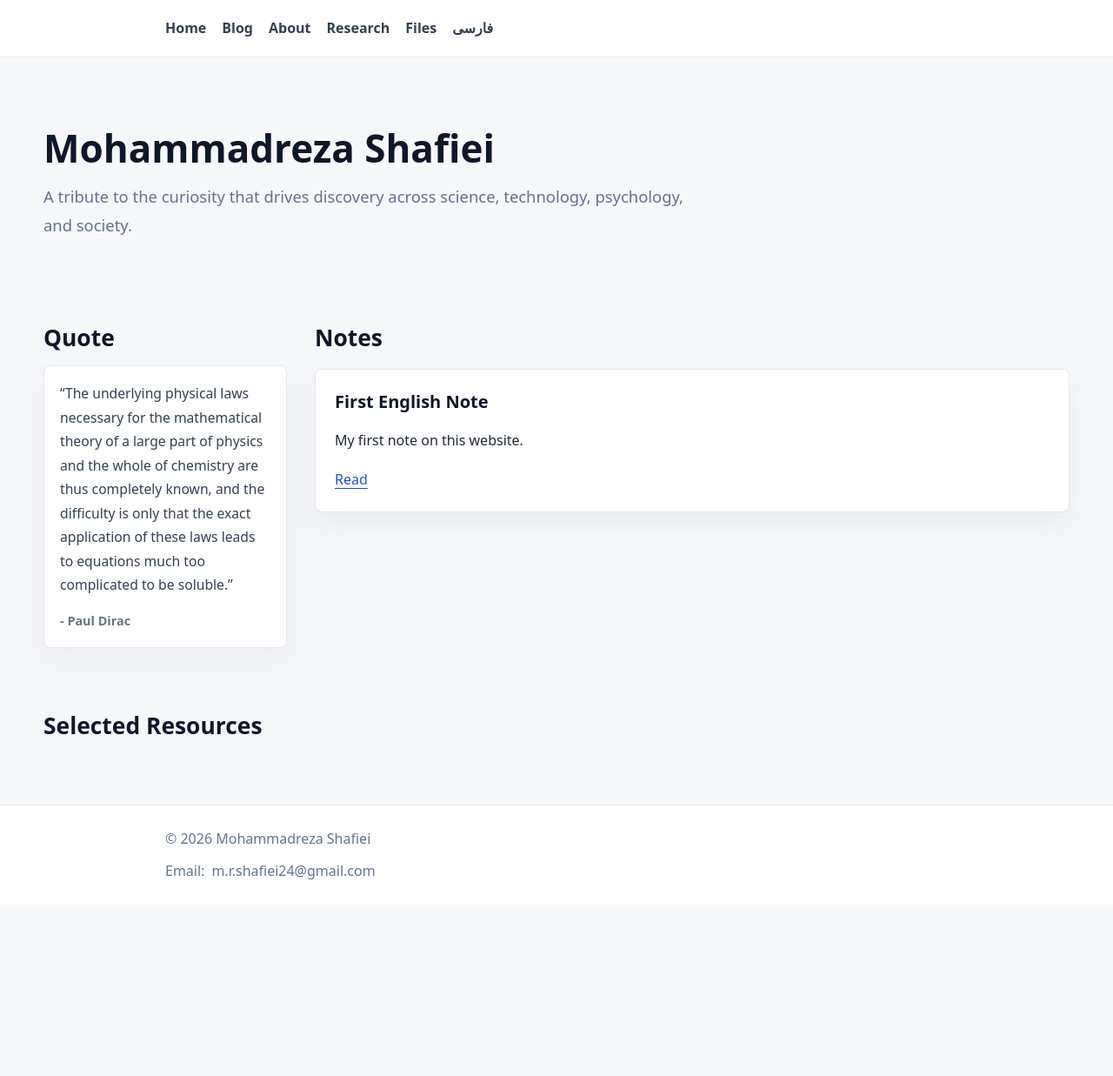
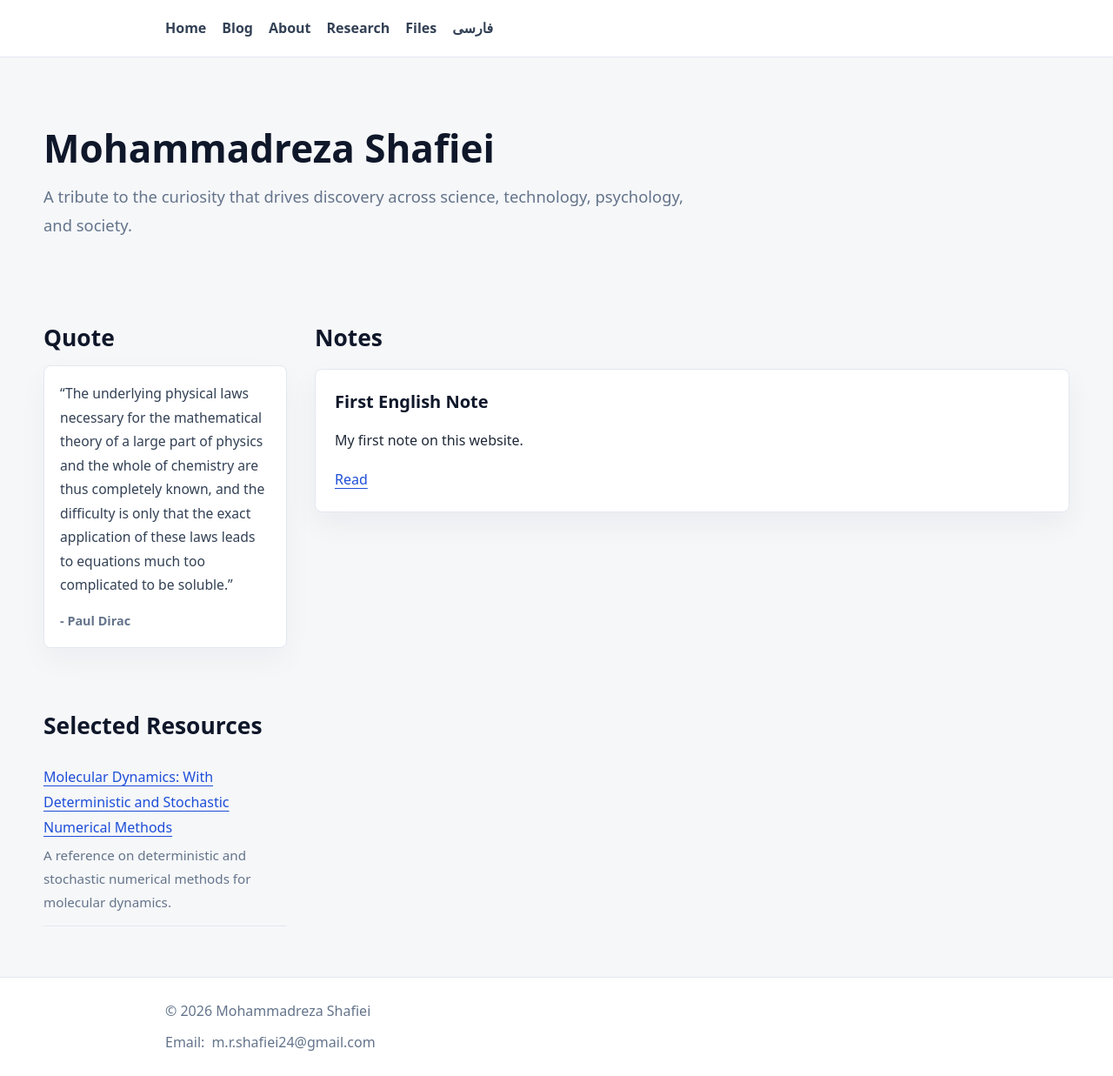
Before and after one commit to Mohamadrezash204/Mohamadrezash204.github.io, a Jekyll site: the page built from index.html, in a window 1280 px wide and 1237 px high. Shown: the whole window at 87% size. Built offline with Jekyll 4.4.1, drawn with Linux system fonts in a browser that asks for light colours.

Commit message:
Add molecular dynamics resource

```diff
--- a/_data/resources.yml
+++ b/_data/resources.yml
@@ -10,5 +10,8 @@
 #     url: https://example.com
 #     note: یادداشت کوتاه درباره کاربردش.
 
-en: []
+en:
+  - title: "Molecular Dynamics: With Deterministic and Stochastic Numerical Methods"
+    url: "https://books.google.fr/books/about/Molecular_Dynamics.html?id=AGF1CQAAQBAJ&redir_esc=y"
+    note: "A reference on deterministic and stochastic numerical methods for molecular dynamics."
 fa: []
```
